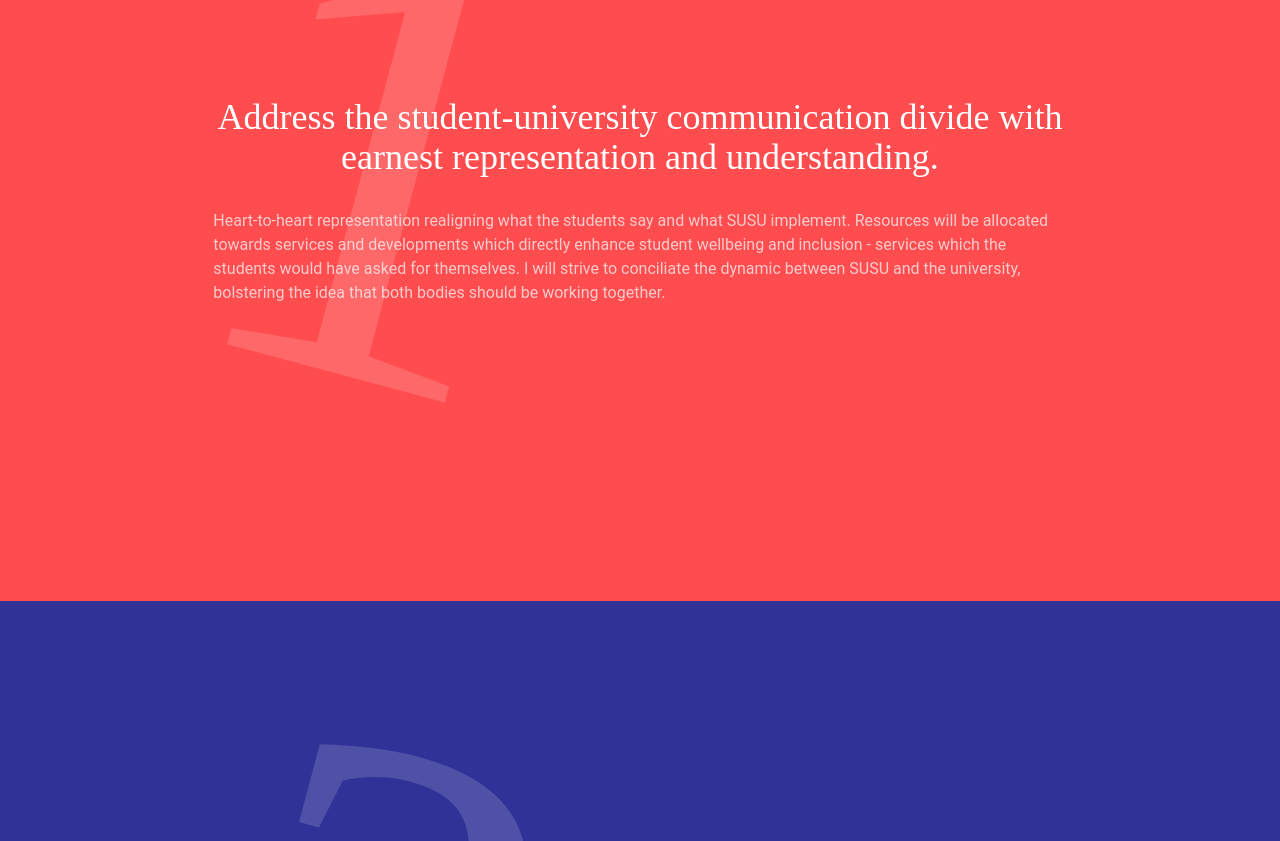
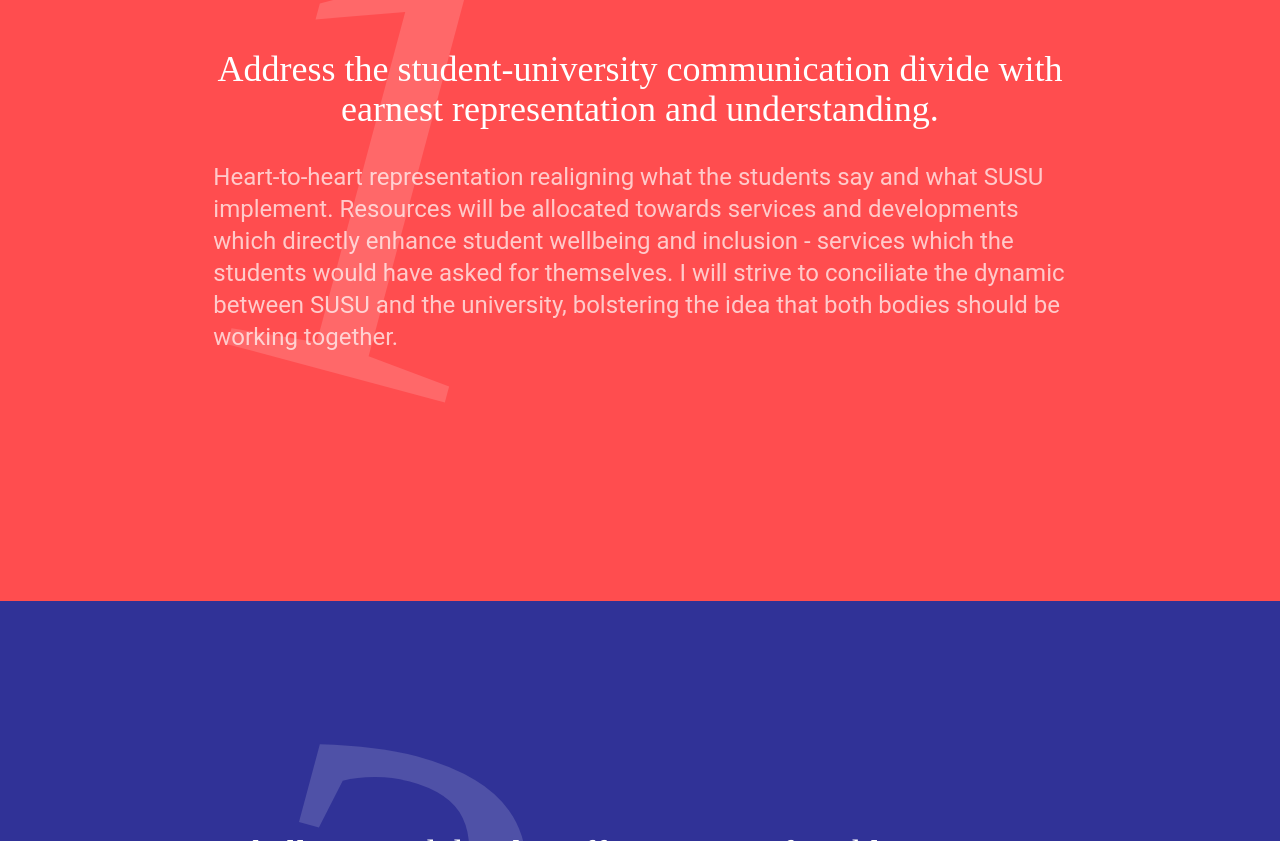
Before and after one commit to rostislavspopovs/vp-campaign-website, a Next.js app: page / in a window 1280 px wide. Shown: the part 999-1840 px from the top of the page. Built offline with nearby package versions, Linux system fonts and the light colour scheme.

Commit message:
Font size trialing

```diff
--- a/components/Point.jsx
+++ b/components/Point.jsx
@@ -57,8 +57,8 @@
             className={`${bg} min-h-screen flex justify-center items-center relative overflow-hidden`}
         >
             <div className="w-5/6 lg:w-4/6 h-full py-10 my-10 flex justify-center items-center relative flex-col">
-                <h1 className={`${text} font-title text-3xl lg:text-4xl text-center mb-8`}>{props.title}</h1>
-                <p className={`${text70}`}>{props.children}</p>
+                <h1 className={`${text} font-title text-3xl lg:text-4xl 2xl:text-6xl text-center mb-8`}>{props.title}</h1>
+                <p className={`${text70} text-xl lg:text-2xl 2xl:text-3xl`}>{props.children}</p>
                 <span className={`number ${text15} absolute font-slab left-0`}>{props.number}</span>
             </div>
         </section>
```
